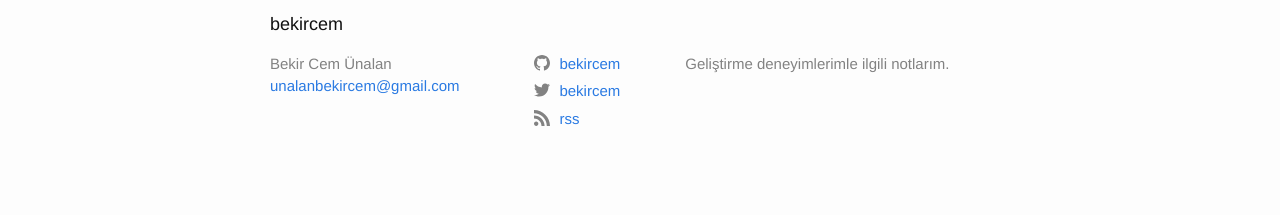
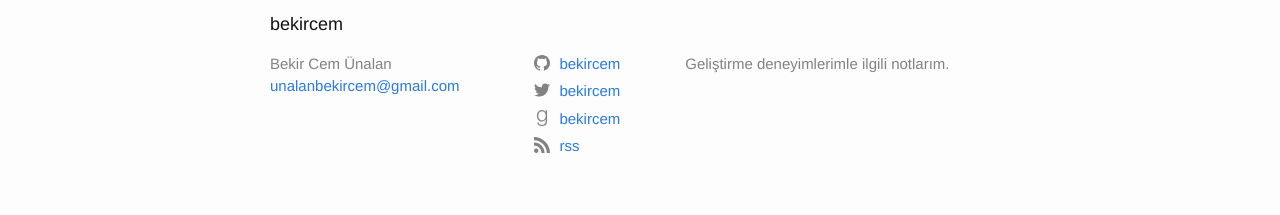
Before and after one commit to bekircem/bekircem.github.io, a Jekyll site: the page built from index.md, in a window 1280 px wide. Shown: the part 778-993 px from the top of the page. Built offline with Jekyll 4.4.1, drawn with Linux system fonts in a browser that asks for light colours; before the commit the page ends 968 px from its top, so only the background shows below that.

Commit message:
Adding Goodreads profile feature

```diff
--- a/_config.yml
+++ b/_config.yml
@@ -8,6 +8,7 @@ description: > # this means to ignore newlines until "baseurl:"
 # social links
 twitter_username: bekircem
 github_username:  bekircem
+goodreads_username: bekircem
 rss: rss
 #dribbble_username: jekyll
 #facebook_username: jekyll
@@ -19,6 +20,7 @@ rss: rss
 #googleplus_username: +jekyll
 
 #jekyll seo tag
+
 twitter:
   username: bekircem
 
--- a/_includes/social.html
+++ b/_includes/social.html
@@ -9,5 +9,6 @@
   {% if site.twitter_username%}<li><a href="https://www.twitter.com/{{ site.twitter_username| cgi_escape | escape }}"><svg class="svg-icon"><use xlink:href="/assets/minima-social-icons.svg#twitter"></use></svg> <span class="username">{{ site.twitter_username| escape }}</span></a></li>{% endif %}
   {% if site.youtube_username%}<li><a href="https://youtube.com/{{ site.youtube_username| cgi_escape | escape }}"><svg class="svg-icon"><use xlink:href="/assets/minima-social-icons.svg#youtube"></use></svg> <span class="username">{{ site.youtube_username| escape }}</span></a></li>{% endif %}
   {% if site.googleplus_username%}<li><a href="https://plus.google.com/{{ site.googleplus_username| escape }}"><svg class="svg-icon"><use xlink:href="/assets/minima-social-icons.svg#googleplus"></use></svg> <span class="username">{{ site.googleplus_username| escape }}</span></a></li>{% endif %}
+  {% if site.goodreads_username%}<li><a href="https://goodreads.com/{{ site.goodreads_username| escape }}"><svg class="svg-icon"><use xlink:href="/assets/minima-social-icons.svg#goodreads"></use></svg> <span class="username">{{ site.goodreads_username| escape }}</span></a></li>{% endif %}
   {% if site.rss %}<li><a href="{{ 'feed.xml' | relative_url }}"><svg class="svg-icon"><use xlink:href="/assets/minima-social-icons.svg#rss"></use></svg> <span>{{ site.rss | escape }}</span></a></li>{% endif %}
 </ul>
```
Also changed, not shown: assets/minima-social-icons.svg, 10 other files.
